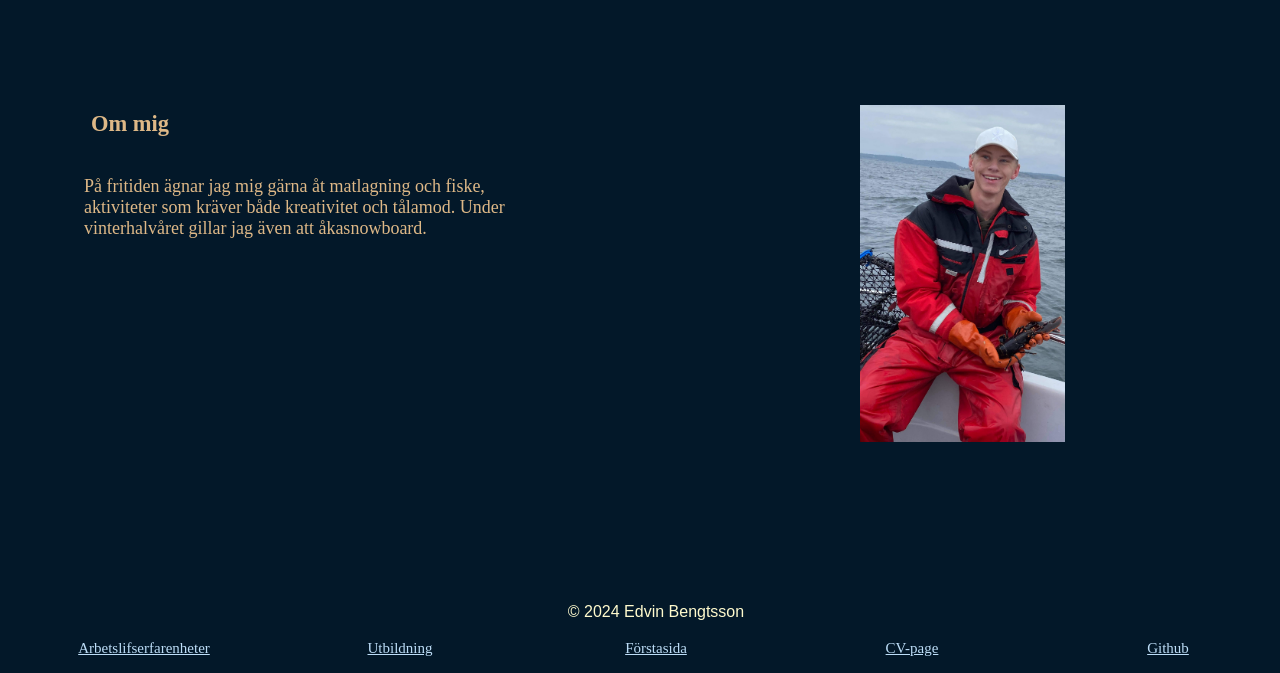
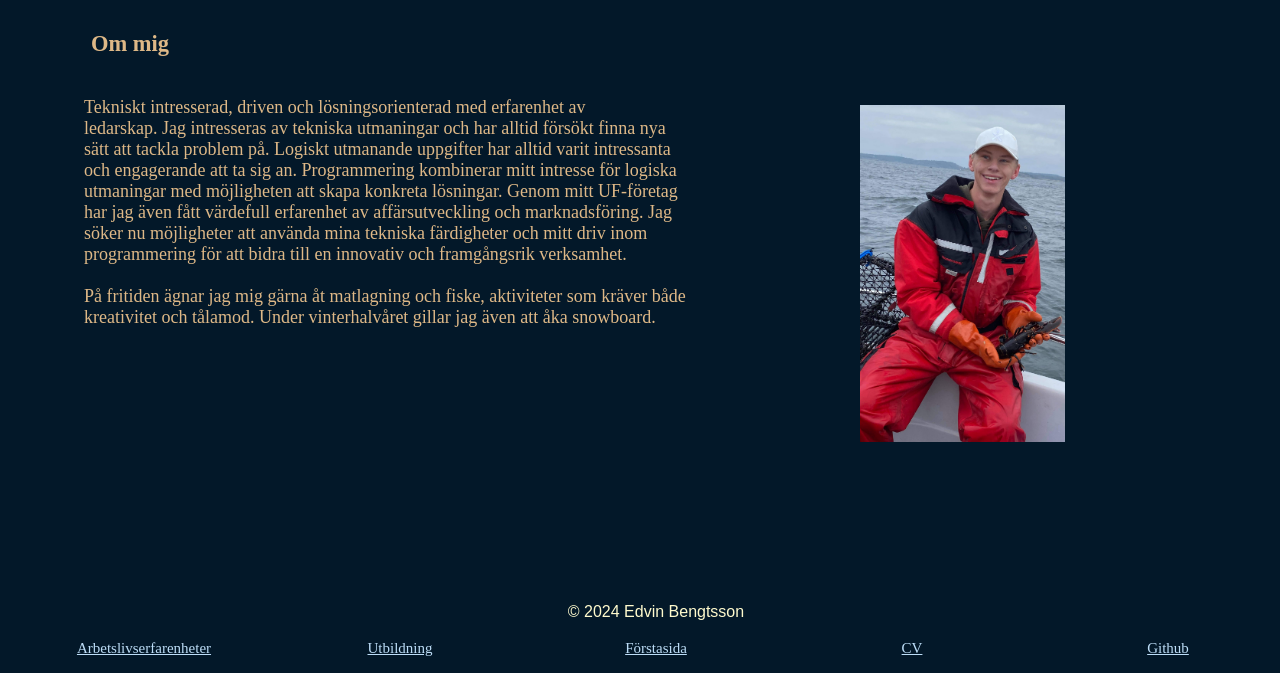
Before and after one commit to Amfibie/Business_card, a plain HTML site: page personalInfo.html in a window 1280 px wide. Shown: the part 127-800 px from the top of the page. Drawn offline with Linux system fonts and the light colour scheme.

Commit message:
updated the cv and small other changes

```diff
--- a/personalInfo.html
+++ b/personalInfo.html
@@ -66,11 +66,19 @@
     </header>
 
     <section>
-        <h2 style="text-indent: 5%;">Om mig</h2>
+        <h2 style="text-indent: 5%; margin-top: -5%;">Om mig</h2>
         <p  style="white-space: pre-wrap; font-size: 18px;">
-            På fritiden ägnar jag mig gärna åt matlagning och fiske,
-            aktiviteter som kräver både kreativitet och tålamod. Under
-            vinterhalvåret gillar jag även att åkasnowboard.
+            Tekniskt intresserad, driven och lösningsorienterad med erfarenhet av
+            ledarskap. Jag intresseras av tekniska utmaningar och har alltid försökt finna nya
+            sätt att tackla problem på. Logiskt utmanande uppgifter har alltid varit intressanta
+            och engagerande att ta sig an. Programmering kombinerar mitt intresse för logiska
+            utmaningar med möjligheten att skapa konkreta lösningar. Genom mitt UF-företag
+            har jag även fått värdefull erfarenhet av affärsutveckling och marknadsföring. Jag
+            söker nu möjligheter att använda mina tekniska färdigheter och mitt driv inom
+            programmering för att bidra till en innovativ och framgångsrik verksamhet.
+
+            På fritiden ägnar jag mig gärna åt matlagning och fiske, aktiviteter som kräver både
+            kreativitet och tålamod. Under vinterhalvåret gillar jag även att åka snowboard.
         </p>
     </section>
 
@@ -79,7 +87,7 @@
         <br><br>
         <div class="row">
             <div class="column" style="text-align: center;">
-                <nav><a href="workExperience.html">Arbetslifserfarenheter</a></nav>
+                <nav><a href="workExperience.html">Arbetslivserfarenheter</a></nav>
             </div>
             <div class="column" style="text-align: center;">
                 <nav><a href="educationPage.html">Utbildning</a></nav>
@@ -88,8 +96,7 @@
                 <nav><a href="visitkort.html">Förstasida</a></nav>
             </div>
             <div class="column" style="text-align: center;">
-                <nav><a href="cv_page.html">CV-page</a></nav>
-                <!-- <nav><a href="CV_contact_linkedIn.pdf">CV</a></nav>-->
+                <a href="CV_25-11-2024_merged.pdf" target="_blank">CV</a>
             </div>
             <div class="column" style="text-align: center;">
                 <nav><a href="https://github.com/Amfibie">Github</a></nav>
```
Also changed, not shown: cv_page.html (+3 -2 lines), educationPage.html (+2 -2 lines), visitkort.html (+14 -3 lines), workExperience.html (+6 -5 lines), 4 other files.
